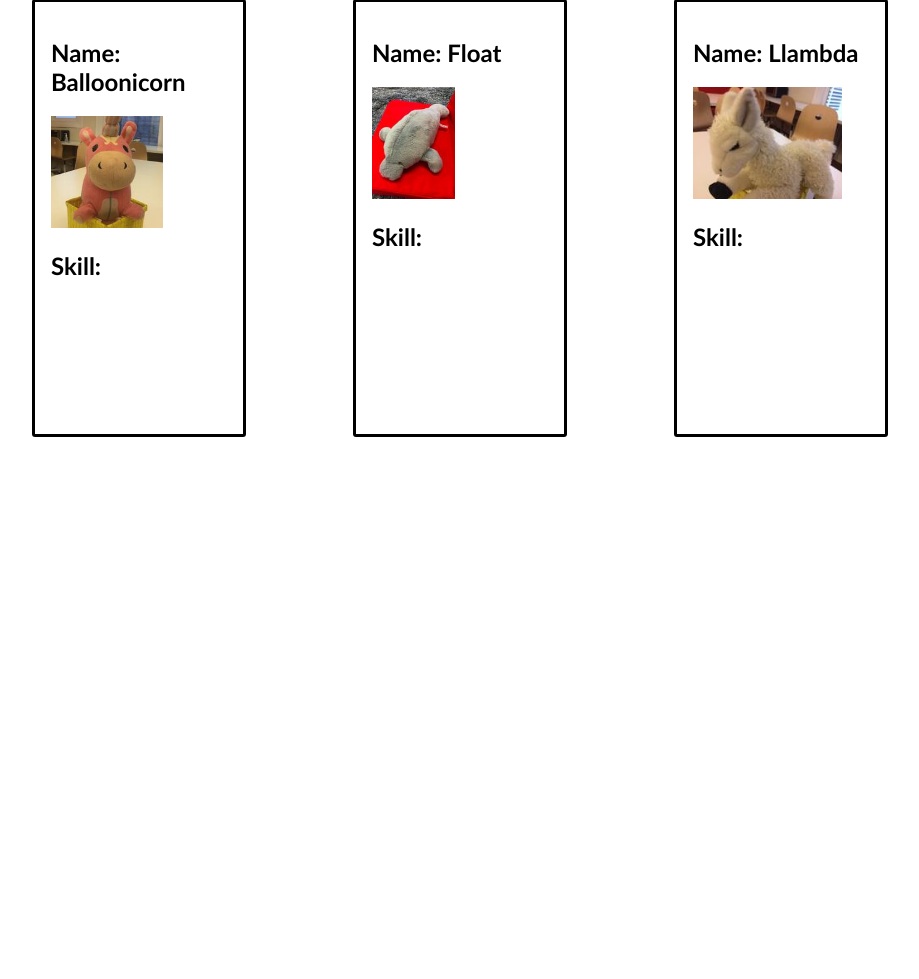
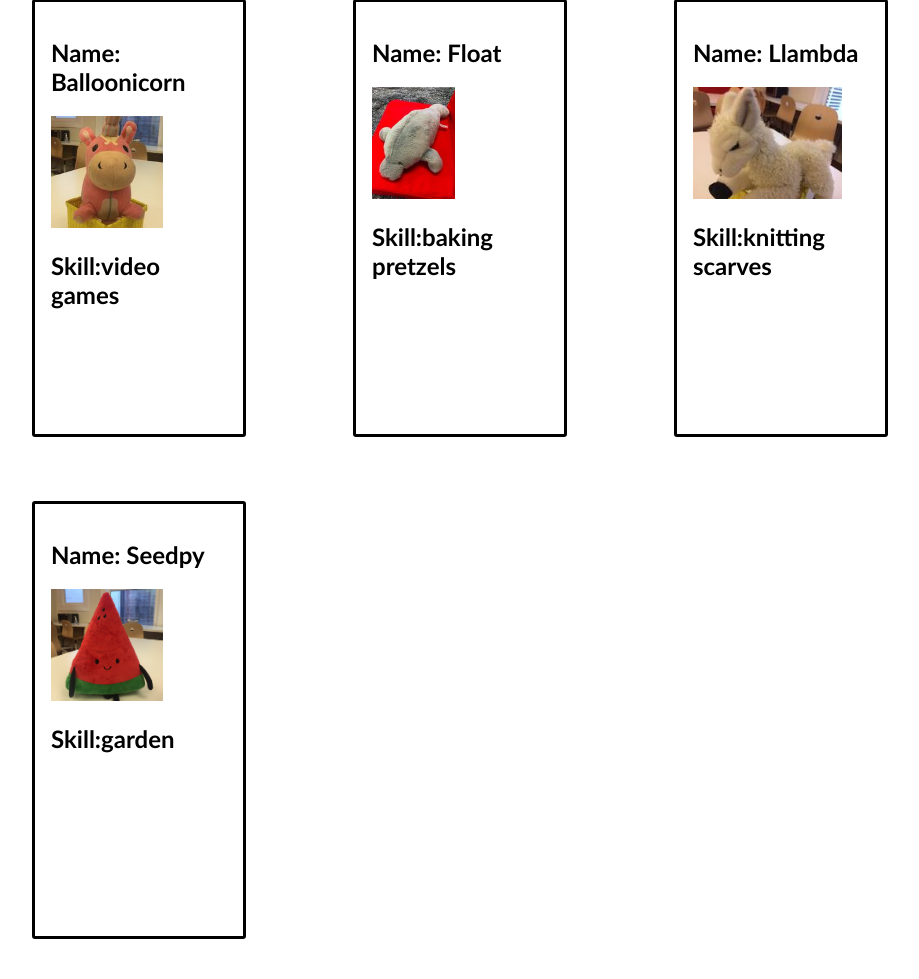
Before and after one commit to jamiemancini/react-trading-cards, a Flask app: page /cards in a window 1280 px wide. Shown: the part 115-1094 px from the top of the page, without its empty margins (8-927 px from the left). Before the commit the page ends 552 px from the top, so only its background shows below. Run offline with Flask 2, Linux system fonts and the light colour scheme; some libraries are stand-ins or nearby versions.

Commit message:
finished step 3

```diff
--- a/static/js/tradingCard.jsx
+++ b/static/js/tradingCard.jsx
@@ -13,7 +13,7 @@ function TradingCard(props) {
     <div className="card">
       <h2>Name: {props.name}</h2>
       <img src={props.imgUrl} alt="profile" />
-      <h2>Skill: </h2>
+      <h2>Skill:{props.skill} </h2>
     </div>
   );
 }
@@ -32,3 +32,8 @@ ReactDOM.render(
   <TradingCard name="Llambda" skill="knitting scarves" imgUrl="/static/img/llambda.jpg" />,
   document.querySelector('#llambda'),
 );
+
+ReactDOM.render(
+  <TradingCard name="Seedpy" skill="garden" imgUrl="/static/img/seedpy.jpeg" />,
+  document.querySelector('#seedpy'),
+);
--- a/templates/cards.html
+++ b/templates/cards.html
@@ -19,4 +19,12 @@
   <div id="llambda"></div>
 </div>
 
+  <!-- Mount Seedpy's card on to this element. -->
+  <div id="seedpy"></div>
+</div>
+
+  <!-- Mount Merge's card on to this element. -->
+  <div id="merge"></div>
+</div>
+
 {% endblock %}
```
Also changed, not shown: static/js/homepage.jsx (+7 -1 lines).
